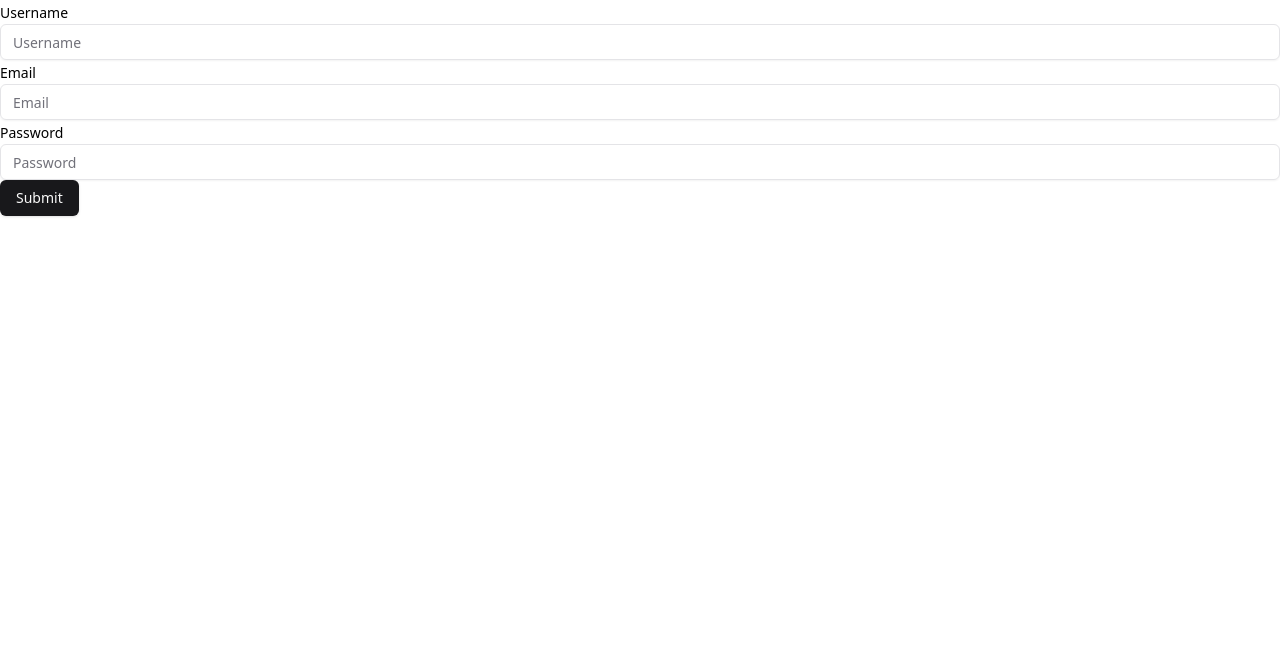
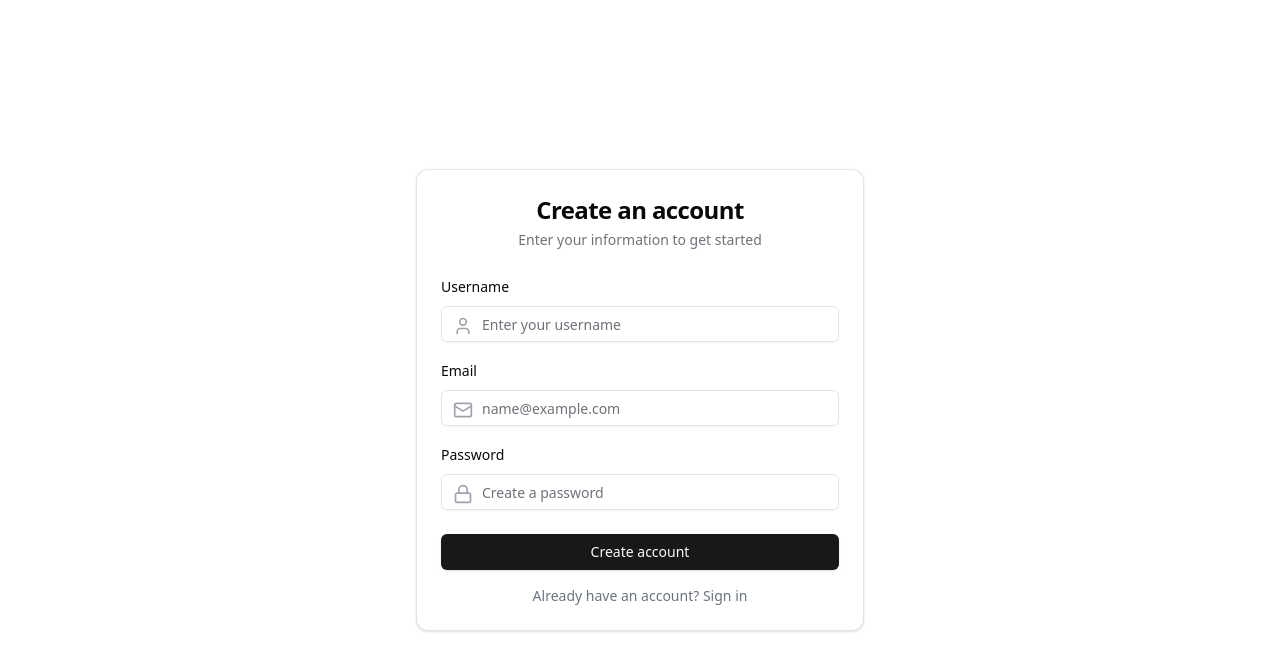
Before and after one commit to CruzFM/money-wise-front, a React (Vite) app: page /register in a window 1280 px wide. Shown: the top 670 px of the page. Built offline with nearby package versions, Linux system fonts and the light colour scheme; no server answers.

Commit message:
Login and register re-styled.

```diff
--- /dev/null
+++ b/src/components/auth/Layout.jsx
@@ -0,0 +1,9 @@
+export default function Layout ( {children} ){
+    return(
+        <div className="min-h-screen flex flex-col">
+            <main className="flex-1 flex items-center justify-center p-4">
+                {children}
+            </main>
+        </div>
+    )
+}
--- a/src/components/auth/Login.jsx
+++ b/src/components/auth/Login.jsx
@@ -5,6 +5,16 @@ import * as Yup from "yup";
 import { Button } from "../ui/button";
 import { Input } from "../ui/input";
 import { Label } from "../ui/label";
+import {
+  Card,
+  CardContent,
+  CardDescription,
+  CardFooter,
+  CardHeader,
+  CardTitle,
+} from "../ui/card";
+import { Mail, Lock } from "lucide-react";
+import Layout from "./Layout";
 
 export default function Login() {
   const apiUrl = import.meta.env.VITE_API_URL;
@@ -19,15 +29,24 @@ export default function Login() {
   const handleLogin = async (value) => {
     try {
       const response = await axios.post(`${apiUrl}auth/login`, value);
-      sessionStorage.setItem('auth_token', response.data.token)
+      sessionStorage.setItem("auth_token", response.data.token);
       console.log("Bien ahi wachin, lo lograste!", response.data.token);
-      navigate('/');
+      navigate("/");
     } catch (error) {
       console.error("La cagaste en el login hermano: ", error);
     }
   };
 
   const LoginForm = () => (
+    <Card className="w-full max-w-md mx-auto">
+      <CardHeader className="space-y-1">
+        <CardTitle className="text-2xl font-bold text-center">
+          Welcome back
+        </CardTitle>
+        <CardDescription className="text-center">
+          Enter your credentials to access your account
+        </CardDescription>
+      </CardHeader>
       <Formik
         initialValues={{ email: "", password: "" }}
         validationSchema={LoginSchema}
@@ -37,33 +56,74 @@ export default function Login() {
       >
         {({ isSubmitting }) => (
           <Form>
-          <div>
-            <Label htmlFor="email">Email</Label>
-            <Field as={Input} type="email" name="email" placeholder="Email" />
-            <ErrorMessage name="email" component="div" />
+            <CardContent className="space-y-4">
+              <div className="space-y-2">
+                <Label htmlFor="email" className="text-sm font-medium">
+                  Email
+                </Label>
+                <div className="relative">
+                  <Mail className="absolute left-3 top-2.5 h-5 w-5 text-gray-400" />
+                  <Field
+                    as={Input}
+                    type="email"
+                    name="email"
+                    placeholder="name@example.com"
+                    className="pl-10"
+                  />
                 </div>
-          <div>
-            <Label htmlFor="password">Password</Label>
+                <ErrorMessage
+                  name="email"
+                  component="div"
+                  className="text-sm text-red-500 mt-1"
+                />
+              </div>
+
+              <div className="space-y-2">
+                <Label htmlFor="password" className="text-sm font-medium">
+                  Password
+                </Label>
+                <div className="relative">
+                  <Lock className="absolute left-3 top-2.5 h-5 w-5 text-gray-400" />
                   <Field
                     as={Input}
                     type="password"
                     name="password"
-              placeholder="Password"
+                    placeholder="Enter your password"
+                    className="pl-10"
                   />
-            <ErrorMessage name="password" component="div" />
                 </div>
-          <Button type="submit" disabled={isSubmitting}>
-            Submit
+                <ErrorMessage
+                  name="password"
+                  component="div"
+                  className="text-sm text-red-500 mt-1"
+                />
+              </div>
+            </CardContent>
+
+            <CardFooter className="flex flex-col space-y-4">
+              <Button type="submit" disabled={isSubmitting} className="w-full">
+                {isSubmitting ? "Signing in..." : "Sign in"}
               </Button>
+
+              <div className="text-sm text-center text-gray-500">
+                Don&apos;t have an account?
+                <Link
+                  to="/register"
+                  className="text-primary hover:underline font-medium"
+                >
+                  Register here
+                </Link>
+              </div>
+            </CardFooter>
           </Form>
         )}
       </Formik>
+    </Card>
   );
 
-  return(
-    <>
+  return (
+    <Layout>
       <LoginForm />
-        <Link to={'/register'}>Register here</Link>
-    </>
+    </Layout>
   );
 }
--- a/src/components/auth/Register.jsx
+++ b/src/components/auth/Register.jsx
@@ -1,10 +1,20 @@
 import axios from "axios";
-import { useNavigate } from "react-router-dom";
+import { useNavigate, Link } from "react-router-dom";
 import { Formik, Form, Field, ErrorMessage } from "formik";
 import * as Yup from "yup";
 import { Button } from "../ui/button";
 import { Input } from "../ui/input";
 import { Label } from "../ui/label";
+import {
+  Card,
+  CardContent,
+  CardDescription,
+  CardFooter,
+  CardHeader,
+  CardTitle,
+} from "../ui/card";
+import { User, Mail, Lock } from "lucide-react";
+import Layout from "./Layout";
 
 export default function Register() {
   const apiUrl = import.meta.env.VITE_API_URL;
@@ -28,48 +38,118 @@ export default function Register() {
     }
   };
 
-return (
+  const RegisterForm = () => (
+    <Card className="w-full max-w-md">
+      <CardHeader className="space-y-1">
+        <CardTitle className="text-2xl font-bold text-center">
+          Create an account
+        </CardTitle>
+        <CardDescription className="text-center">
+          Enter your information to get started
+        </CardDescription>
+      </CardHeader>
+
       <Formik
         initialValues={{ username: "", email: "", password: "" }}
         validationSchema={SignupSchema}
-      onSubmit={ (values) => {
+        onSubmit={(values) => {
           handleSubmit(values);
         }}
       >
         {({ isSubmitting }) => (
           <Form>
-          <div>
-            <Label htmlFor="username">Username</Label>
+            <CardContent className="space-y-4">
+              {/* Username Field */}
+              <div className="space-y-2">
+                <Label htmlFor="username" className="text-sm font-medium">
+                  Username
+                </Label>
+                <div className="relative">
+                  <User className="absolute left-3 top-2.5 h-5 w-5 text-gray-400" />
                   <Field
                     as={Input}
                     type="text"
                     name="username"
-              placeholder="Username"
+                    placeholder="Enter your username"
+                    className="pl-10"
                   />
-            <ErrorMessage name="username" component="div" />
                 </div>
-          <div>
-            <Label htmlFor="email">Email</Label>
-            <Field as={Input} type="email" name="email" placeholder="Email" />
-            <ErrorMessage name="email" component="div" />
+                <ErrorMessage
+                  name="username"
+                  component="div"
+                  className="text-sm text-red-500 mt-1"
+                />
               </div>
-          <div>
-            <Label htmlFor="password">Password</Label>
+
+              {/* Email Field */}
+              <div className="space-y-2">
+                <Label htmlFor="email" className="text-sm font-medium">
+                  Email
+                </Label>
+                <div className="relative">
+                  <Mail className="absolute left-3 top-2.5 h-5 w-5 text-gray-400" />
+                  <Field
+                    as={Input}
+                    type="email"
+                    name="email"
+                    placeholder="name@example.com"
+                    className="pl-10"
+                  />
+                </div>
+                <ErrorMessage
+                  name="email"
+                  component="div"
+                  className="text-sm text-red-500 mt-1"
+                />
+              </div>
+
+              {/* Password Field */}
+              <div className="space-y-2">
+                <Label htmlFor="password" className="text-sm font-medium">
+                  Password
+                </Label>
+                <div className="relative">
+                  <Lock className="absolute left-3 top-2.5 h-5 w-5 text-gray-400" />
                   <Field
                     as={Input}
                     type="password"
                     name="password"
-              placeholder="Password"
+                    placeholder="Create a password"
+                    className="pl-10"
                   />
-            <ErrorMessage name="password" component="div" />
                 </div>
-          <Button type="submit" disabled={isSubmitting}>
-            Submit
+                <ErrorMessage
+                  name="password"
+                  component="div"
+                  className="text-sm text-red-500 mt-1"
+                />
+              </div>
+            </CardContent>
+
+            <CardFooter className="flex flex-col space-y-4">
+              <Button type="submit" disabled={isSubmitting} className="w-full">
+                {isSubmitting ? "Creating account..." : "Create account"}
               </Button>
+
+              <div className="text-sm text-center text-gray-500">
+                Already have an account?{" "}
+                <Link
+                  to="/login"
+                  className="text-primary hover:underline font-medium"
+                >
+                  Sign in
+                </Link>
+              </div>
+            </CardFooter>
           </Form>
         )}
       </Formik>
+    </Card>
   );
 
-
+  return (
+    <Layout>
+      <RegisterForm />
+    </Layout>
+  );
 }
--- /dev/null
+++ b/src/components/ui/card.jsx
@@ -0,0 +1,53 @@
+import * as React from "react"
+
+import { cn } from "@/lib/utils"
+
+const Card = React.forwardRef(({ className, ...props }, ref) => (
+  <div
+    ref={ref}
+    className={cn(
+      "rounded-xl border border-zinc-200 bg-white text-zinc-950 shadow dark:border-zinc-800 dark:bg-zinc-950 dark:text-zinc-50",
+      className
+    )}
+    {...props} />
+))
+Card.displayName = "Card"
+
+const CardHeader = React.forwardRef(({ className, ...props }, ref) => (
+  <div
+    ref={ref}
+    className={cn("flex flex-col space-y-1.5 p-6", className)}
+    {...props} />
+))
+CardHeader.displayName = "CardHeader"
+
+const CardTitle = React.forwardRef(({ className, ...props }, ref) => (
+  <div
+    ref={ref}
+    className={cn("font-semibold leading-none tracking-tight", className)}
+    {...props} />
+))
+CardTitle.displayName = "CardTitle"
+
+const CardDescription = React.forwardRef(({ className, ...props }, ref) => (
+  <div
+    ref={ref}
+    className={cn("text-sm text-zinc-500 dark:text-zinc-400", className)}
+    {...props} />
+))
+CardDescription.displayName = "CardDescription"
+
+const CardContent = React.forwardRef(({ className, ...props }, ref) => (
+  <div ref={ref} className={cn("p-6 pt-0", className)} {...props} />
+))
+CardContent.displayName = "CardContent"
+
+const CardFooter = React.forwardRef(({ className, ...props }, ref) => (
+  <div
+    ref={ref}
+    className={cn("flex items-center p-6 pt-0", className)}
+    {...props} />
+))
+CardFooter.displayName = "CardFooter"
+
+export { Card, CardHeader, CardFooter, CardTitle, CardDescription, CardContent }
```
Lines whose indentation alone changed are shown as unchanged.
